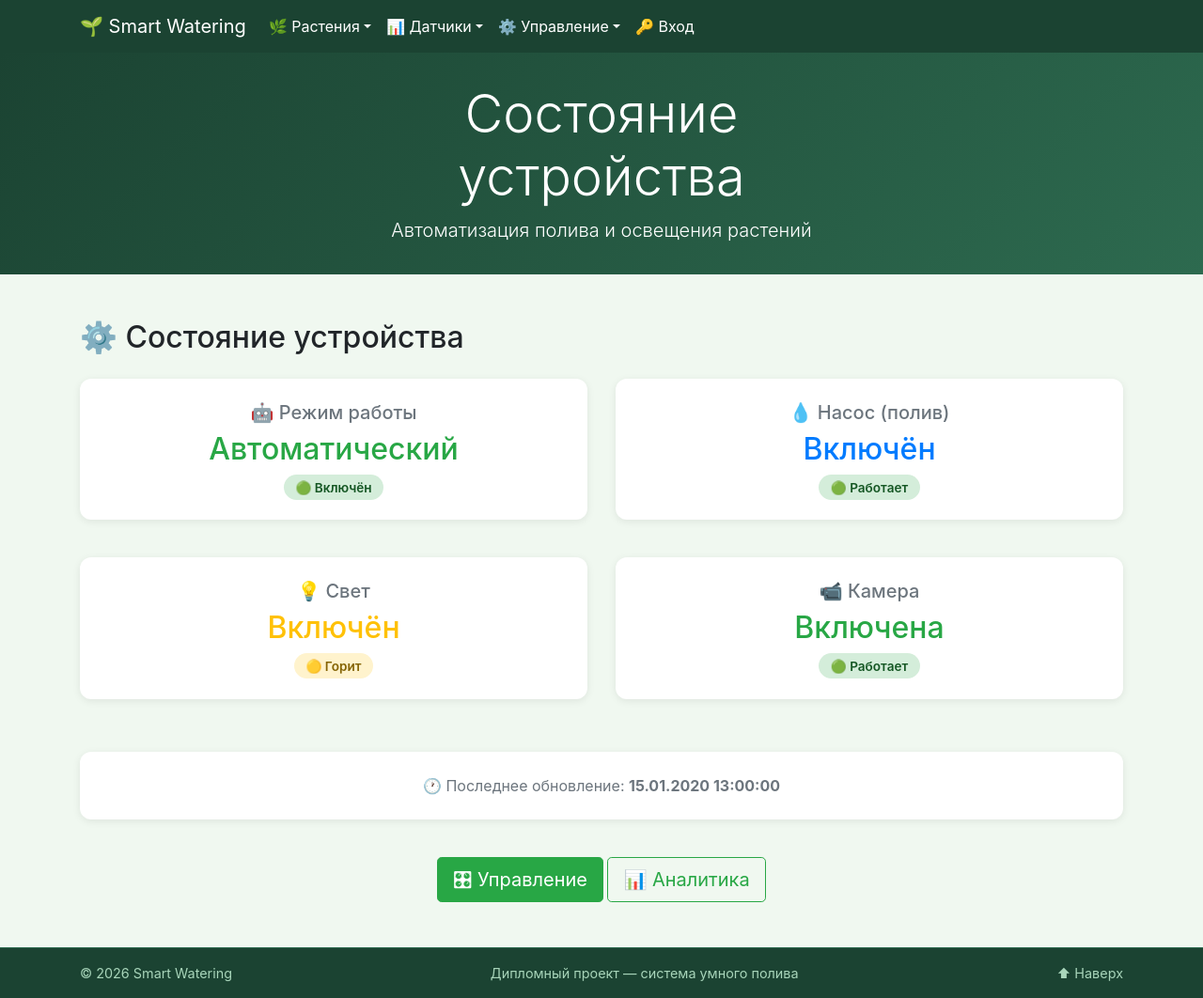
After one commit to andreika9198-web/DjangoDiplomProject, a Django app: page /control/state/ in a window 1280 px wide. The commit adds this page. Shown: the whole page at 94% size. Run offline with Django 5.2, Linux system fonts and the light colour scheme; tables that the repository leaves empty hold one stand-in row (values such as "Sample post"); some libraries are stand-ins or nearby versions.

Commit message:
На страницы состояния устройств /control/state/ было добавлено: - View device_state_page в plants/views.py - URL /control/state/ - Шаблон device_state.html с карточками - Показ режима, насоса, света, камеры - Время последнего обновления - Кнопки перехода к управлению и аналитике - Обновлено меню Управление

```diff
--- a/plants/templates/base.html
+++ b/plants/templates/base.html
@@ -54,7 +54,7 @@
                         <a class="nav-link dropdown-toggle" href="#" id="controlDropdown" role="button"
                            data-toggle="dropdown">⚙️ Управление</a>
                         <ul class="dropdown-menu" aria-labelledby="controlDropdown">
-                            <li><a class="dropdown-item" href="/admin/plants/devicestate/">🔧 Состояние устройства</a></li>
+                            <li><a class="dropdown-item" href="{% url 'plants:device_state_page' %}">🔧 Состояние устройства</a></li>
                             <li><a class="dropdown-item" href="/admin/">🛠 Админка</a></li>
                         </ul>
                     </li>
--- /dev/null
+++ b/plants/templates/device_state.html
@@ -0,0 +1,89 @@
+{% extends 'base.html' %}
+
+{% block content %}
+<h2 class="mb-4">⚙️ Состояние устройства</h2>
+
+<div class="row">
+    <!-- Режим -->
+    <div class="col-md-6 mb-3">
+        <div class="card-plant text-center
+                    {% if state.automatic %}border-success{% else %}border-warning{% endif %}"
+             style="border-width: 3px !important;">
+            <h5 class="text-muted">🤖 Режим работы</h5>
+            {% if state.automatic %}
+                <h2 class="text-success">Автоматический</h2>
+                <span class="status-badge status-ok">🟢 Включён</span>
+            {% else %}
+                <h2 class="text-warning">Ручной</h2>
+                <span class="status-badge status-warn">🟡 Включён</span>
+            {% endif %}
+        </div>
+    </div>
+
+    <!-- Насос -->
+    <div class="col-md-6 mb-3">
+        <div class="card-plant text-center">
+            <h5 class="text-muted">💧 Насос (полив)</h5>
+            {% if state.pump %}
+                <h2 class="text-primary">Включён</h2>
+                <span class="status-badge status-ok">🟢 Работает</span>
+            {% else %}
+                <h2 class="text-muted">Выключен</h2>
+                <span class="status-badge status-danger">🔴 Остановлен</span>
+            {% endif %}
+        </div>
+    </div>
+
+    <!-- Свет -->
+    <div class="col-md-6 mb-3">
+        <div class="card-plant text-center">
+            <h5 class="text-muted">💡 Свет</h5>
+            {% if state.light %}
+                <h2 class="text-warning">Включён</h2>
+                <span class="status-badge status-warn">🟡 Горит</span>
+            {% else %}
+                <h2 class="text-muted">Выключен</h2>
+                <span class="status-badge status-danger">🔴 Не горит</span>
+            {% endif %}
+        </div>
+    </div>
+
+    <!-- Камера -->
+    <div class="col-md-6 mb-3">
+        <div class="card-plant text-center">
+            <h5 class="text-muted">📹 Камера</h5>
+            {% if camera.is_on %}
+                <h2 class="text-success">Включена</h2>
+                <span class="status-badge status-ok">🟢 Работает</span>
+            {% else %}
+                <h2 class="text-muted">Выключена</h2>
+                <span class="status-badge status-danger">🔴 Отключена</span>
+            {% endif %}
+        </div>
+    </div>
+</div>
+
+<!-- Последнее обновление -->
+<div class="row mt-3">
+    <div class="col-12">
+        <div class="card-plant text-center">
+            <p class="text-muted mb-0">
+                🕐 Последнее обновление:
+                <strong>{{ state.updated_at|date:"d.m.Y H:i:s" }}</strong>
+            </p>
+        </div>
+    </div>
+</div>
+
+<!-- Кнопки -->
+<div class="row mt-3">
+    <div class="col-12 text-center">
+        <a href="{% url 'plants:control' %}" class="btn btn-success btn-lg">
+            🎛 Управление
+        </a>
+        <a href="{% url 'analytics:index' %}" class="btn btn-outline-success btn-lg">
+            📊 Аналитика
+        </a>
+    </div>
+</div>
+{% endblock %}
--- a/plants/urls.py
+++ b/plants/urls.py
@@ -1,6 +1,7 @@
 from django.urls import path
 from plants.views import (SensorDataAPIView, index, DeviceStateAPIView, control, video_feed,
-                          CameraStateAPIView, video_feed, WateringLogAPIView, plants_list)
+                          CameraStateAPIView, video_feed, WateringLogAPIView, plants_list,
+                          device_state_page)
 
 app_name = 'plants'
 
@@ -14,4 +15,5 @@ urlpatterns = [
     path('video_feed/', video_feed, name='video_feed'),
     path('api/watering-log/', WateringLogAPIView.as_view(), name='watering_log_api'),
     path('plants/', plants_list, name='plants_list'),
+    path('control/state/', device_state_page, name='device_state_page'),
 ]
--- a/plants/views.py
+++ b/plants/views.py
@@ -154,3 +154,18 @@ def plants_list(request):
         'title': 'Все растения',
         'plants_data': plants_data,
     })
+
+
+def device_state_page(request):
+    """Страница состояния устройства"""
+    state = DeviceState.objects.order_by('-updated_at').first()
+    if state is None:
+        state = DeviceState.objects.create(automatic=True, pump=False, light=False, camera=False)
+
+    camera_state, _ = CameraState.objects.get_or_create(id=1)
+
+    return render(request, 'device_state.html', {
+        'title': 'Состояние устройства',
+        'state': state,
+        'camera': camera_state,
+    })
```
